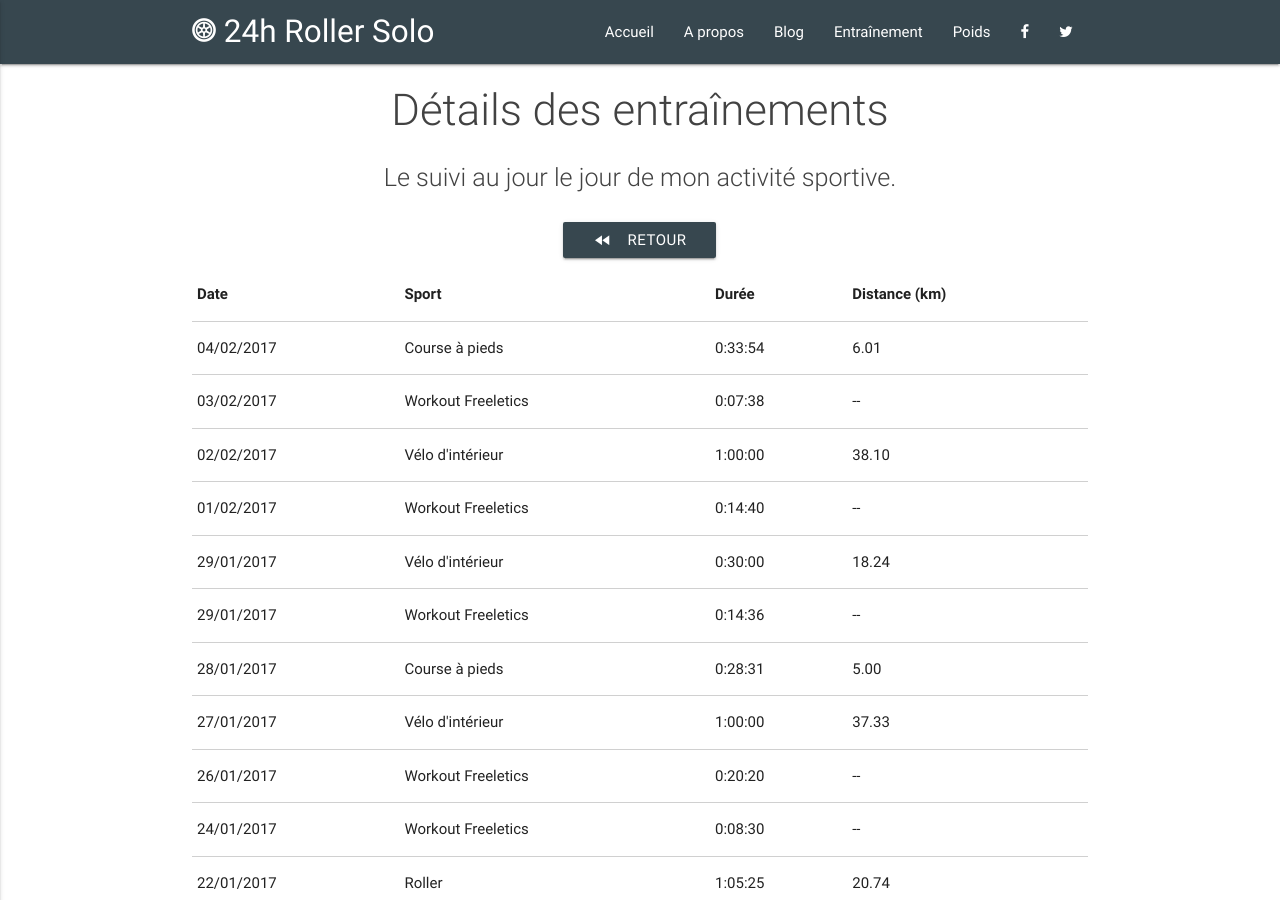
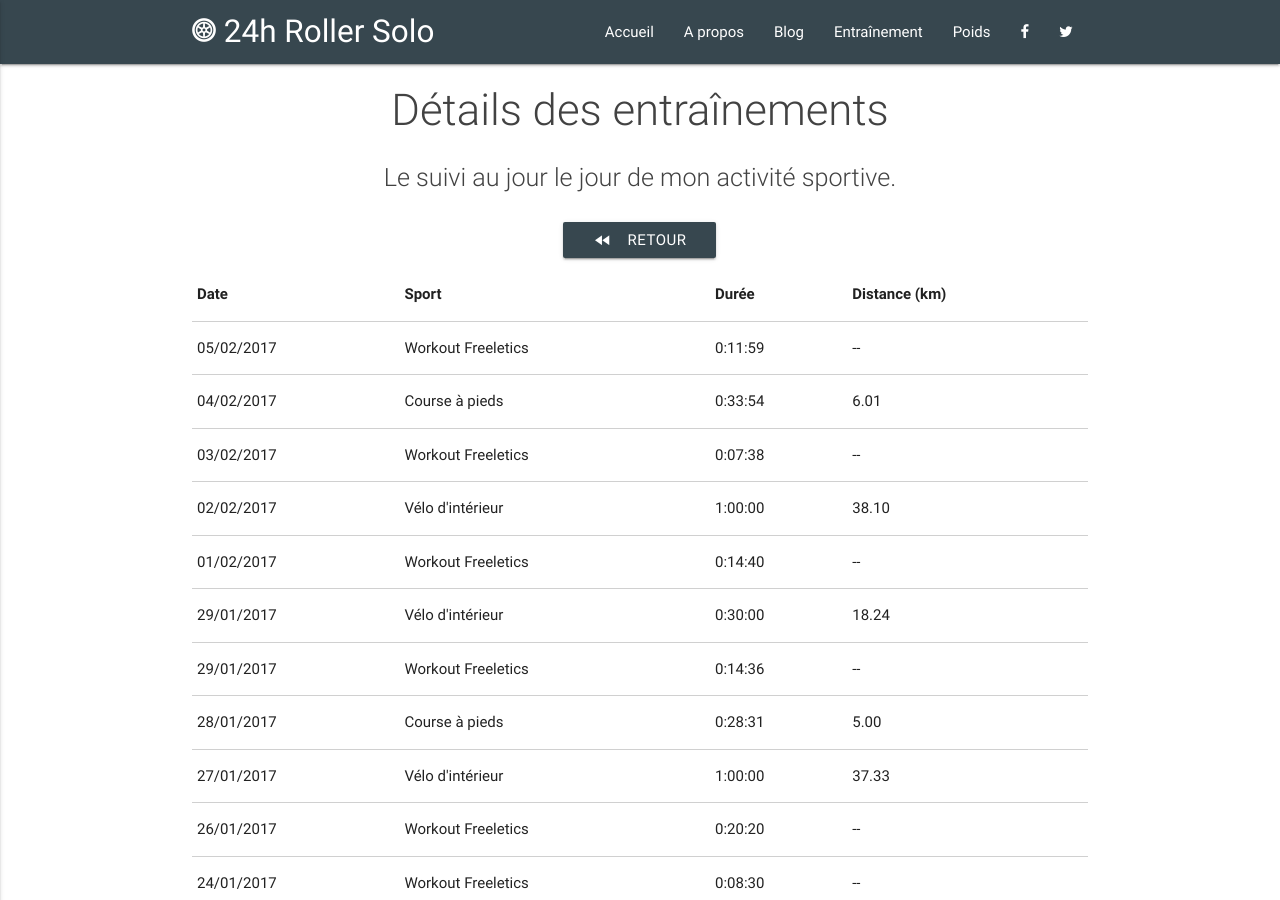
Before and after one commit to 24hRollerSolo/24hRollerSolo.github.io, a Jekyll site: the page built from training/details.html, in a window 1280 px wide and 900 px high. Built offline with Jekyll 4.4.1, drawn with Linux system fonts in a browser that asks for light colours.

Commit message:
Add 2017-02-05 workout

```diff
--- a/_data/sports.json
+++ b/_data/sports.json
@@ -1,6 +1,7 @@
 [
+  {"date": "2017-02-05", "type": "WORKOUT", "program": "W05-03 | 10 PICKIES + 2/3 PERSEPHONE Endurance", "duration": "0:11:59"},
   {"date": "2017-02-04", "type": "RUNNING", "distance": "6.01", "duration": "0:33:54"},
-  {"date": "2017-02-03", "type": "WORKOUT", "program": "W05-01 | 10 BURPEES + MORPHEUS Standard", "duration": "0:07:38"},
+  {"date": "2017-02-03", "type": "WORKOUT", "program": "W05-02 | 10 BURPEES + MORPHEUS Standard", "duration": "0:07:38"},
   {"date": "2017-02-02", "type": "BIKE_INDOOR", "distance": "38.10", "duration": "1:00:00", "program": "9"},
   {"date": "2017-02-01", "type": "WORKOUT", "program": "W05-01 | 25 LUNGES + 1/5 APHRODITE Standard", "duration": "0:14:40"},
   {"date": "2017-01-29", "type": "BIKE_INDOOR", "distance": "18.24", "duration": "0:30:00", "program": "9"},
```
